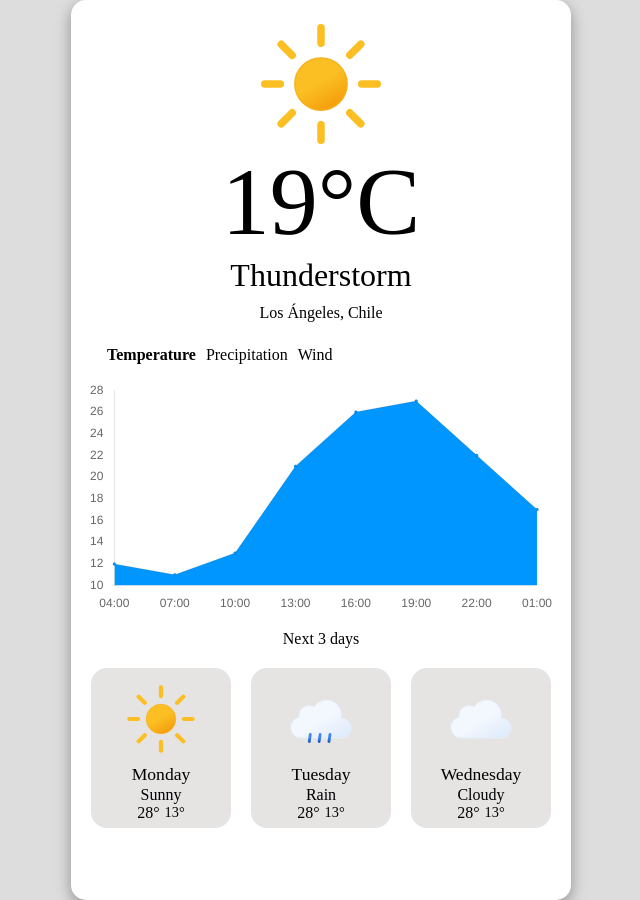
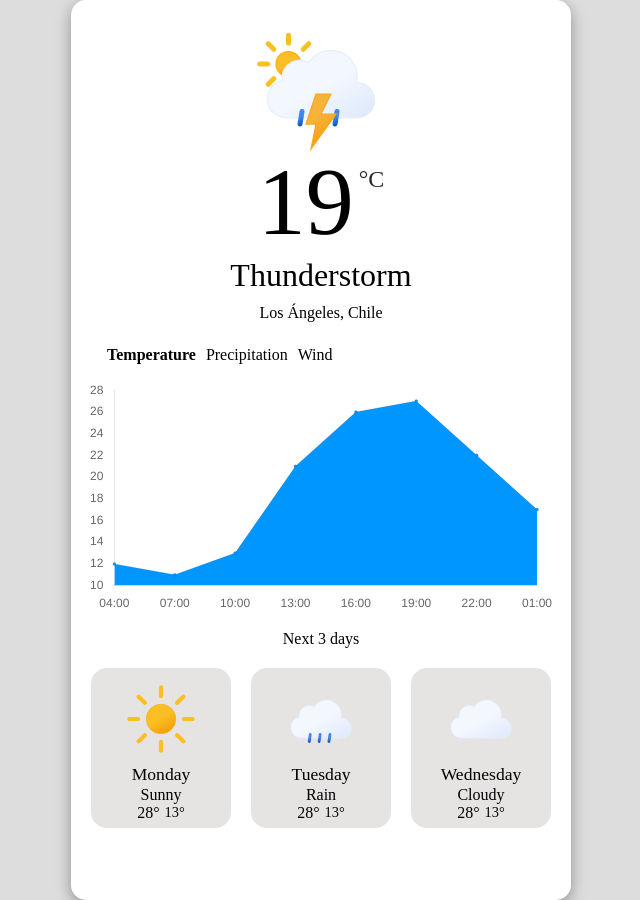
Before and after one commit to MiguelHigueraDev/weather-app, a website built with webpack: page src/index.html in a window 1280 px wide. Shown: the whole page, without its empty margins (319-959 px from the left). Built offline with nearby package versions, Linux system fonts and the light colour scheme; no server answers; files whose address does not match are found by name.

Commit message:
Add reload header information

```diff
--- a/src/constants.js
+++ b/src/constants.js
@@ -1,4 +1,7 @@
-/* eslint-disable global-require */
+const API_KEY = '5c3ee49ef574425d85320337232611';
+
+const HOURS_TO_CHECK = [4, 7, 10, 13, 16, 19, 22, 1];
+
 const WEATHER_CODES = [
   {
     code: 1000,
@@ -22,272 +25,276 @@ const WEATHER_CODES = [
     code: 1009,
     day: 'Overcast',
     night: 'Overcast',
-    icon: 122,
+    icon: './assets/icons/svg/overcast.svg',
   },
   {
     code: 1030,
     day: 'Mist',
     night: 'Mist',
-    icon: 143,
+    icon: './assets/icons/svg/mist.svg',
   },
   {
     code: 1063,
     day: 'Patchy rain possible',
     night: 'Patchy rain possible',
-    icon: 176,
+    icon: './assets/icons/svg/rain.svg',
   },
   {
     code: 1066,
     day: 'Patchy snow possible',
     night: 'Patchy snow possible',
-    icon: 179,
+    icon: './assets/icons/svg/snow.svg',
   },
   {
     code: 1069,
     day: 'Patchy sleet possible',
     night: 'Patchy sleet possible',
-    icon: 182,
+    icon: './assets/icons/svg/sleet.svg',
   },
   {
     code: 1072,
     day: 'Patchy freezing drizzle possible',
     night: 'Patchy freezing drizzle possible',
-    icon: 185,
+    icon: './assets/icons/svg/drizzle.svg',
   },
   {
     code: 1087,
     day: 'Thundery outbreaks possible',
     night: 'Thundery outbreaks possible',
-    icon: 200,
+    icon: './assets/icons/svg/thunderstorms-day.svg',
   },
   {
     code: 1114,
     day: 'Blowing snow',
     night: 'Blowing snow',
-    icon: 227,
+    icon: './assets/icons/svg/snow.svg',
   },
   {
     code: 1117,
     day: 'Blizzard',
     night: 'Blizzard',
-    icon: 230,
+    icon: './assets/icons/svg/snow.svg',
   },
   {
     code: 1135,
     day: 'Fog',
     night: 'Fog',
-    icon: 248,
+    icon: './assets/icons/svg/fog.svg',
   },
   {
     code: 1147,
     day: 'Freezing fog',
     night: 'Freezing fog',
-    icon: 260,
+    icon: './assets/icons/svg/fog.svg',
   },
   {
     code: 1150,
     day: 'Patchy light drizzle',
     night: 'Patchy light drizzle',
-    icon: 263,
+    icon: './assets/icons/svg/drizzle.svg',
   },
   {
     code: 1153,
     day: 'Light drizzle',
     night: 'Light drizzle',
-    icon: 266,
+    icon: './assets/icons/svg/drizzle.svg',
   },
   {
     code: 1168,
     day: 'Freezing drizzle',
     night: 'Freezing drizzle',
-    icon: 281,
+    icon: './assets/icons/svg/snow.svg',
   },
   {
     code: 1171,
     day: 'Heavy freezing drizzle',
     night: 'Heavy freezing drizzle',
-    icon: 284,
+    icon: './assets/icons/svg/drizzle.svg',
   },
   {
     code: 1180,
     day: 'Patchy light rain',
     night: 'Patchy light rain',
-    icon: 293,
+    icon: './assets/icons/svg/rain.svg',
   },
   {
     code: 1183,
     day: 'Light rain',
     night: 'Light rain',
-    icon: 296,
+    icon: './assets/icons/svg/rain.svg',
   },
   {
     code: 1186,
     day: 'Moderate rain at times',
     night: 'Moderate rain at times',
-    icon: 299,
+    icon: './assets/icons/svg/rain.svg',
   },
   {
     code: 1189,
     day: 'Moderate rain',
     night: 'Moderate rain',
-    icon: 302,
+    icon: './assets/icons/svg/rain.svg',
   },
   {
     code: 1192,
     day: 'Heavy rain at times',
     night: 'Heavy rain at times',
-    icon: 305,
+    icon: './assets/icons/svg/rain.svg',
   },
   {
     code: 1195,
     day: 'Heavy rain',
     night: 'Heavy rain',
-    icon: 308,
+    icon: './assets/icons/svg/rain.svg',
   },
   {
     code: 1198,
     day: 'Light freezing rain',
     night: 'Light freezing rain',
-    icon: 311,
+    icon: './assets/icons/svg/rain.svg',
   },
   {
     code: 1201,
     day: 'Moderate or heavy freezing rain',
     night: 'Moderate or heavy freezing rain',
-    icon: 314,
+    icon: './assets/icons/svg/rain.svg',
   },
   {
     code: 1204,
     day: 'Light sleet',
     night: 'Light sleet',
-    icon: 317,
+    icon: './assets/icons/svg/sleet.svg',
   },
   {
     code: 1207,
     day: 'Moderate or heavy sleet',
     night: 'Moderate or heavy sleet',
-    icon: 320,
+    icon: './assets/icons/svg/sleet.svg',
   },
   {
     code: 1210,
     day: 'Patchy light snow',
     night: 'Patchy light snow',
-    icon: 323,
+    icon: './assets/icons/svg/snow.svg',
   },
   {
     code: 1213,
     day: 'Light snow',
     night: 'Light snow',
-    icon: 326,
+    icon: './assets/icons/svg/snow.svg',
   },
   {
     code: 1216,
     day: 'Patchy moderate snow',
     night: 'Patchy moderate snow',
-    icon: 329,
+    icon: './assets/icons/svg/snow.svg',
   },
   {
     code: 1219,
     day: 'Moderate snow',
     night: 'Moderate snow',
-    icon: 332,
+    icon: './assets/icons/svg/snow.svg',
   },
   {
     code: 1222,
     day: 'Patchy heavy snow',
     night: 'Patchy heavy snow',
-    icon: 335,
+    icon: './assets/icons/svg/snow.svg',
   },
   {
     code: 1225,
     day: 'Heavy snow',
     night: 'Heavy snow',
-    icon: 338,
+    icon: './assets/icons/svg/snow.svg',
   },
   {
     code: 1237,
     day: 'Ice pellets',
     night: 'Ice pellets',
-    icon: 350,
+    icon: './assets/icons/svg/snow.svg',
   },
   {
     code: 1240,
     day: 'Light rain shower',
     night: 'Light rain shower',
-    icon: 353,
+    icon: './assets/icons/svg/drizzle.svg',
   },
   {
     code: 1243,
     day: 'Moderate or heavy rain shower',
     night: 'Moderate or heavy rain shower',
-    icon: 356,
+    icon: './assets/icons/svg/rain.svg',
   },
   {
     code: 1246,
     day: 'Torrential rain shower',
     night: 'Torrential rain shower',
-    icon: 359,
+    icon: './assets/icons/svg/rain.svg',
   },
   {
     code: 1249,
     day: 'Light sleet showers',
     night: 'Light sleet showers',
-    icon: 362,
+    icon: './assets/icons/svg/partly-cloudy-day-sleet.svg',
   },
   {
     code: 1252,
     day: 'Moderate or heavy sleet showers',
     night: 'Moderate or heavy sleet showers',
-    icon: 365,
+    icon: './assets/icons/svg/partly-cloudy-day-sleet.svg',
   },
   {
     code: 1255,
     day: 'Light snow showers',
     night: 'Light snow showers',
-    icon: 368,
+    icon: './assets/icons/svg/snow.svg',
   },
   {
     code: 1258,
     day: 'Moderate or heavy snow showers',
     night: 'Moderate or heavy snow showers',
-    icon: 371,
+    icon: './assets/icons/svg/snow.svg',
   },
   {
     code: 1261,
     day: 'Light showers of ice pellets',
     night: 'Light showers of ice pellets',
-    icon: 374,
+    icon: './assets/icons/svg/snow.svg',
   },
   {
     code: 1264,
     day: 'Moderate or heavy showers of ice pellets',
     night: 'Moderate or heavy showers of ice pellets',
-    icon: 377,
+    icon: './assets/icons/svg/snow.svg',
   },
   {
     code: 1273,
     day: 'Patchy light rain with thunder',
     night: 'Patchy light rain with thunder',
-    icon: 386,
+    icon: './assets/icons/svg/thunderstorms-rain.svg',
   },
   {
     code: 1276,
     day: 'Moderate or heavy rain with thunder',
     night: 'Moderate or heavy rain with thunder',
-    icon: 389,
+    icon: './assets/icons/svg/thunderstorms-rain.svg',
   },
   {
     code: 1279,
     day: 'Patchy light snow with thunder',
     night: 'Patchy light snow with thunder',
-    icon: 392,
+    icon: './assets/icons/svg/thunderstorms-snow.svg',
   },
   {
     code: 1282,
     day: 'Moderate or heavy snow with thunder',
     night: 'Moderate or heavy snow with thunder',
-    icon: 395,
+    icon: './assets/icons/svg/thunderstorms-snow.svg',
   },
 ];
 
-export { WEATHER_CODES };
+const CONSTANTS = {
+  WEATHER_CODES, API_KEY, HOURS_TO_CHECK,
+};
+
+export default CONSTANTS;
--- a/src/index.html
+++ b/src/index.html
@@ -11,11 +11,14 @@
     <main>
         <div class="weather-temperature">
             <img id="forecast-icon" src="./icons/svg/thunderstorms-day-rain.svg" alt="Thunderstorm">
-            <h1 id="forecast-temperature">19°C</h1>
+            <div class="forecast-temperature-container">
+                <h1 id="forecast-temperature">19</h1>
+                <p>°C</p>
+            </div>
             <h3 id="forecast-condition">Thunderstorm</h3>
         </div>
         <div class="weather-location">
-            <h3>Los Ángeles, Chile</h3>
+            <h3 id="weather-location-text">Los Ángeles, Chile</h3>
         </div>
         <div class="daily-forecast">
             <div class="info-selector">
@@ -31,7 +34,7 @@
             <h3>Next 3 days</h3>
             <div class="weather-cards">
                 <div class="weather-card">
-                    <img src="./icons/svg/clear-day.svg">
+                    <img src="./assets/icons/svg/clear-day.svg">
                     <div class="weather-card-text">
                         <h4 class="day">Monday</h4>
                         <h5 class="daily-forecast">Sunny</h5>
@@ -42,7 +45,7 @@
                     </div>
                 </div>
                 <div class="weather-card">
-                    <img src="./icons/svg/rain.svg">
+                    <img src="./assets/icons/svg/rain.svg">
                     <div class="weather-card-text">
                         <h4 class="day">Tuesday</h4>
                         <h5 class="daily-forecast">Rain</h5>
@@ -53,7 +56,7 @@
                     </div>
                 </div>
                 <div class="weather-card">
-                    <img src="./icons/svg/cloudy.svg">
+                    <img src="./assets/icons/svg/cloudy.svg">
                     <div class="weather-card-text">
                         <h4 class="day">Wednesday</h4>
                         <h5 class="daily-forecast">Cloudy</h5>
--- a/src/index.js
+++ b/src/index.js
@@ -2,4 +2,3 @@ import chartManager from './modules/chartManager';
 import forecastManager from './modules/forecastManager';
 
 chartManager.createChart();
-forecastManager.loadForecast(1000);
--- a/src/modules/forecastManager.js
+++ b/src/modules/forecastManager.js
@@ -1,17 +1,48 @@
-import { WEATHER_CODES } from '../constants';
+import CONSTANTS from '../constants';
 
 const image = document.querySelector('#forecast-icon');
 const temperature = document.querySelector('#forecast-temperature');
 const condition = document.querySelector('#forecast-condition');
+const location = document.querySelector('#weather-location-text');
 
-function loadForecast(code) {
-  const { day, night, icon } = WEATHER_CODES.find((arr) => arr.code === code);
+function updateHeader(code, temp, cond, country, city) {
+  const { icon } = CONSTANTS.WEATHER_CODES.find((weather) => weather.code === code);
   image.src = icon;
-  console.log(day, night, icon);
+  temperature.textContent = `${temp}`;
+  condition.textContent = cond;
+  location.textContent = `${city}, ${country}`;
 }
 
+async function getDailyForecast(apiKey, local) {
+  const response = await fetch(`https://api.weatherapi.com/v1/forecast.json?key=${apiKey}&q=${local}&aqi=no`, { cors: true });
+  const dailyForecast = await response.json();
+  console.log(dailyForecast);
+  return dailyForecast;
+}
+
+function getHeaderInformation(dailyForecast) {
+  const { code, text } = dailyForecast.current.condition;
+  const { temp_c: temp } = dailyForecast.current;
+  const { country, name: city } = dailyForecast.location;
+  return [code, temp, text, country, city];
+}
+
+function getDailyTemperatures(dailyForecast) {
+  // Data must be in format [12, 11, 13, 21, 26, 27, 22, 17];
+  // Where ['04:00', '07:00', '10:00', '13:00', '16:00', '19:00', '22:00', '01:00'],
+  const dailyTemps = dailyForecast.forecast.forecastday[0].hour;
+  const formattedData = dailyTemps;
+}
+
+async function updateCurrent(apiKey, local) {
+  const dailyForecast = await getDailyForecast(apiKey, local);
+  updateHeader(...getHeaderInformation(dailyForecast));
+}
+
+updateCurrent(CONSTANTS.API_KEY, 'Santiago');
+
 const forecastManager = {
-  loadForecast,
+  updateCurrent,
 };
 
 export default forecastManager;
--- a/src/style.css
+++ b/src/style.css
@@ -85,6 +85,21 @@ main {
 
 .weather-temperature h3 {
 	font-size: 2rem;
+}
+
+.forecast-temperature-container {
+	display: flex;
+	align-items: center;
+	justify-content: center;
+	gap: 5px;
+}
+
+.forecast-temperature-container p {
+	align-self: flex-start;
+	margin-top: 20px;
+	font-size: 1.5rem;
+	font-weight: 300;
+	color: #2a2a2a;
 }
 
 /* Location */
```
